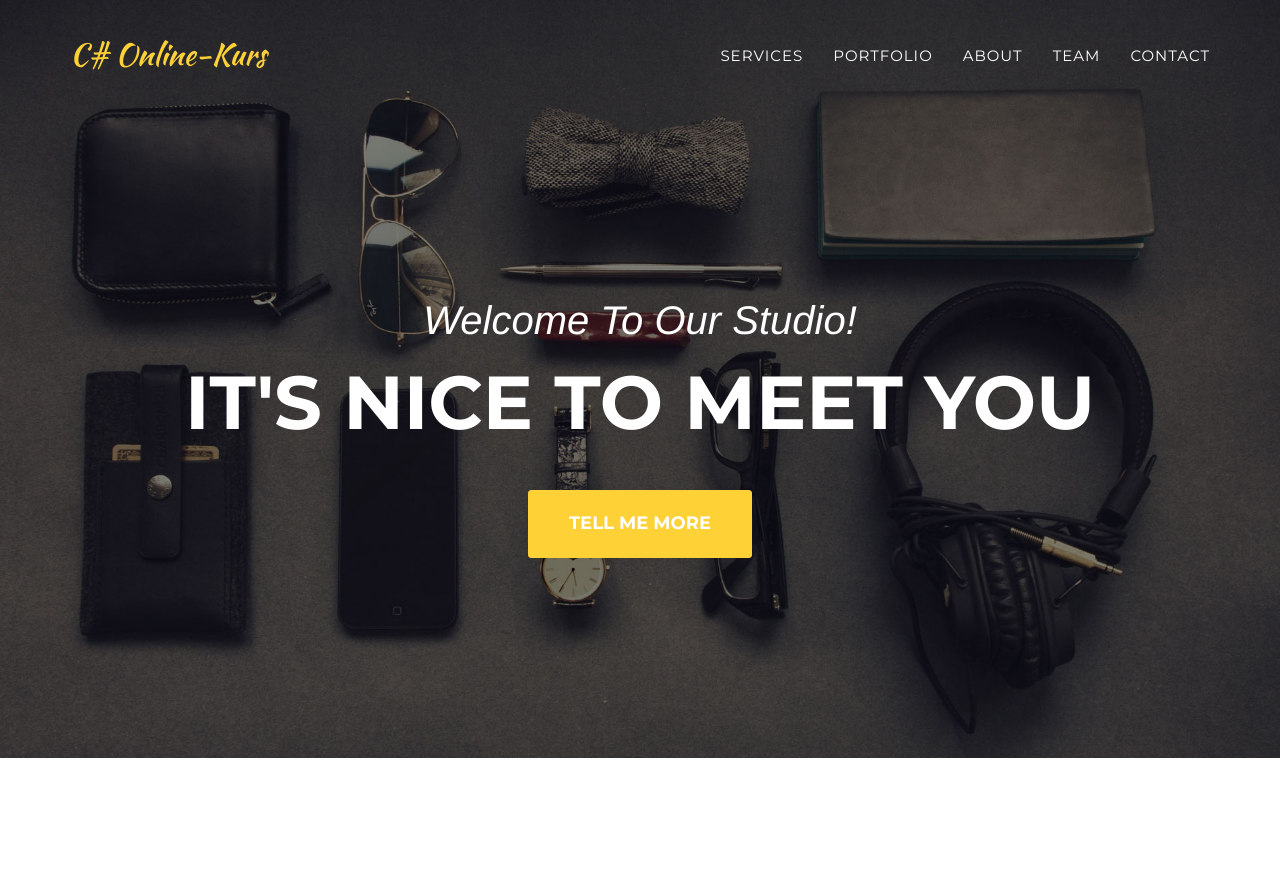
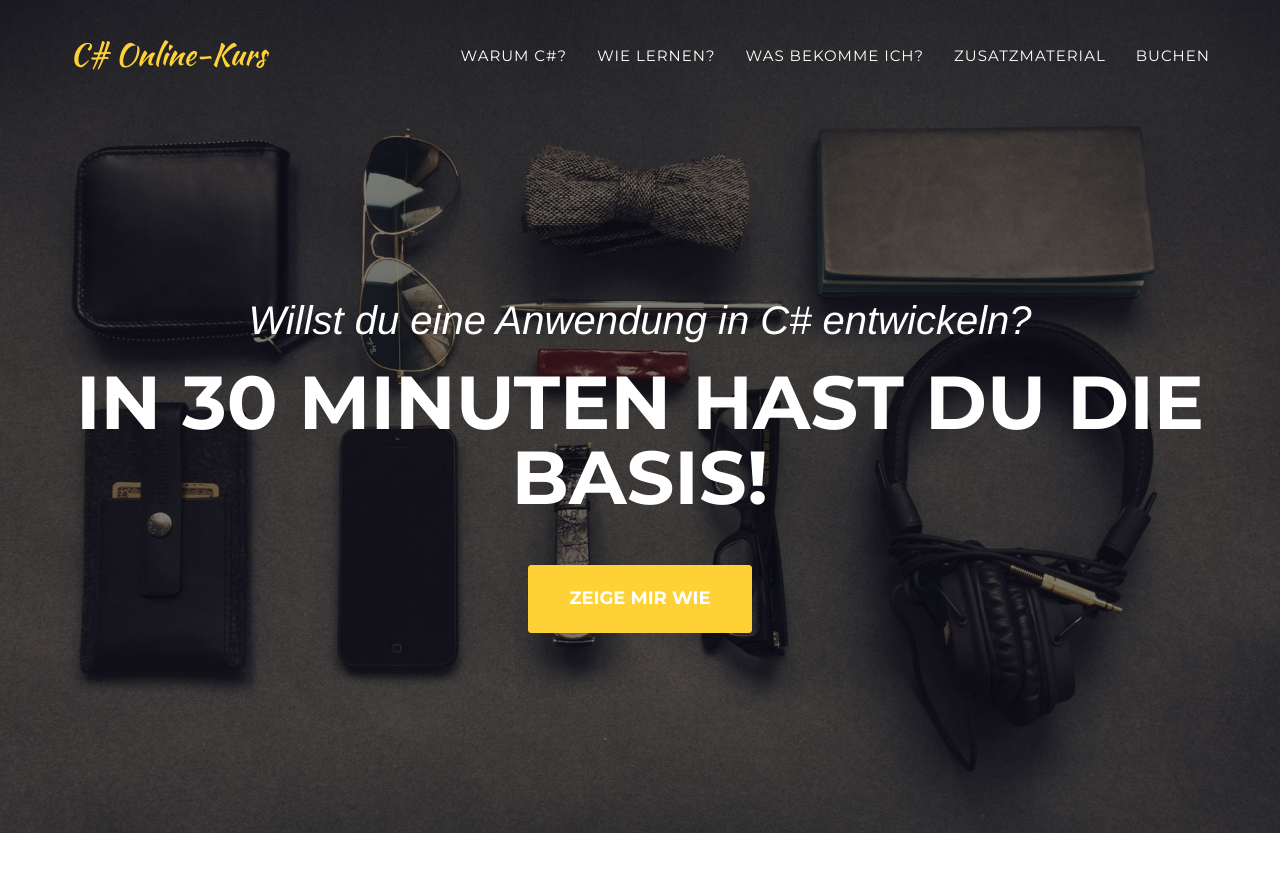
Before and after one commit to Teysir-Alabdulkader/einstieg-csharp.LernMoment.de, a Jekyll site: the page built from index.html, in a window 1280 px wide and 900 px high. Shown: the top 872 px of the window. Built offline with Jekyll 4.4.1, drawn with Linux system fonts in a browser that asks for light colours; some web fonts are replaced.

Commit message:
Überarbeitet Titel und Menübezeichner
Momentan sind die Menüs selber, also die Punkte zu denen gesprungen
wird noch nicht überarbeitet.

```diff
--- a/_includes/header.html
+++ b/_includes/header.html
@@ -19,19 +19,19 @@
                         <a href="#page-top"></a>
                     </li>
                     <li>
-                        <a class="page-scroll" href="#services">Services</a>
+                        <a class="page-scroll" href="#services">Warum C#?</a>
                     </li>
                     <li>
-                        <a class="page-scroll" href="#portfolio">Portfolio</a>
+                        <a class="page-scroll" href="#portfolio">Wie Lernen?</a>
                     </li>
                     <li>
-                        <a class="page-scroll" href="#about">About</a>
+                        <a class="page-scroll" href="#about">Was bekomme ich?</a>
                     </li>
                     <li>
-                        <a class="page-scroll" href="#team">Team</a>
+                        <a class="page-scroll" href="#team">Zusatzmaterial</a>
                     </li>
                     <li>
-                        <a class="page-scroll" href="#contact">Contact</a>
+                        <a class="page-scroll" href="#contact">Buchen</a>
                     </li>
                 </ul>
             </div>
@@ -44,9 +44,9 @@
     <header>
         <div class="container">
             <div class="intro-text">
-                <div class="intro-lead-in">Welcome To Our Studio!</div>
-                <div class="intro-heading">It's Nice To Meet You</div>
-                <a href="#services" class="page-scroll btn btn-xl">Tell Me More</a>
+                <div class="intro-lead-in">Willst du eine Anwendung in C# entwickeln?</div>
+                <div class="intro-heading">In 30 Minuten hast du die Basis!</div>
+                <a href="#services" class="page-scroll btn btn-xl">Zeige mir wie</a>
             </div>
         </div>
     </header>
```
